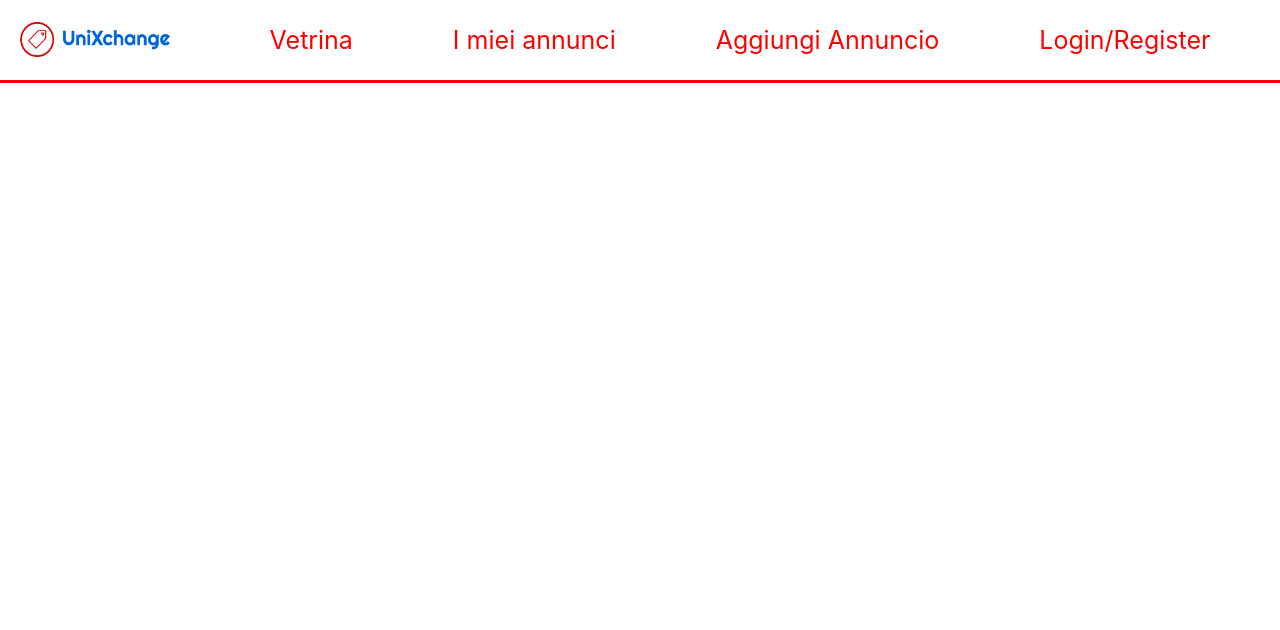
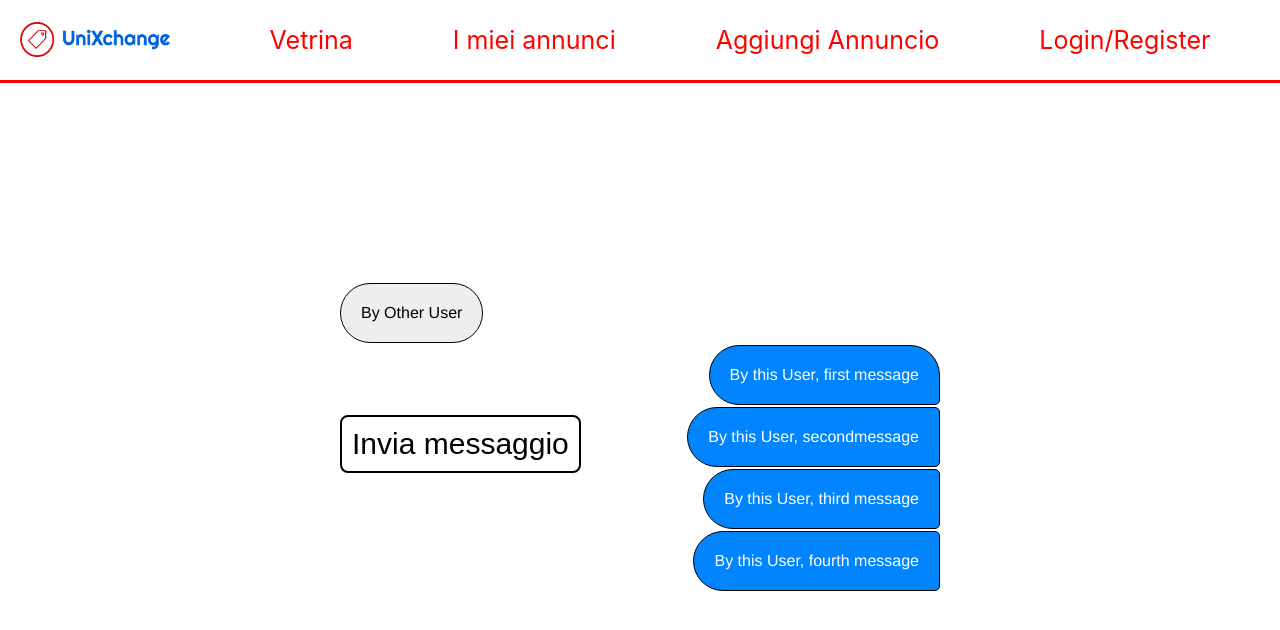
Before and after one commit to federico1110/UniXchange, a React (Create React App) app in the folder client/: page /chatUtente/1 in a window 1280 px wide. Shown: the top 630 px of the page. Built offline with nearby package versions, Linux system fonts and the light colour scheme; no server answers.

Commit message:
Creazione pagine per chat

```diff
--- a/client/src/App.css
+++ b/client/src/App.css
@@ -228,6 +228,17 @@ p {
   margin-right: 10px;
 }
 
+#info-btn {
+  margin-top: 70px;
+  padding: 10px;
+  font-size: 30px;
+  border-radius: 8px;
+  border: 2px solid black;
+  background-color: white;
+  height: 30%;
+  margin-right: 10px;
+}
+
 #img-container {
   display: flex;
   justify-content: center;
@@ -255,3 +266,51 @@ img {
 input[type=checkbox]{
   transform: scale(1.5);
 }
+
+
+.chat-container{
+  margin-top: 200px;
+  width: 600px;
+  height: 500px;
+}
+
+.chat-list li{
+  display:inline-block;
+  clear: both;
+  padding: 20px;
+  border-radius: 30px;
+  margin-bottom: 2px;
+  font-family: Helvetica, Arial, sans-serif;
+}
+
+.chat-item-him{
+  background: #eee;
+  float: left;
+}
+
+.chat-item-me{
+  float: right;
+  background: #0084ff;
+  color: #fff;
+}
+
+.chat-item-him + .chat-item-me{
+  border-bottom-right-radius: 5px;
+}
+
+.chat-item-me + .chat-item-me{
+  border-top-right-radius: 5px;
+  border-bottom-right-radius: 5px;
+}
+
+#chat-btn {
+  margin-top: 30px;
+  padding: 10px;
+  font-size: 30px;
+  border-radius: 8px;
+  border: 2px solid black;
+  background-color: white;
+  height: 30%;
+  margin-right: 10px;
+  align-self: center;
+}
--- a/client/src/App.js
+++ b/client/src/App.js
@@ -6,7 +6,7 @@ import { Vetrina } from './pages/vetrina';
 import { AddAnnuncio } from './pages/add-annuncio';
 import { Navbar } from './components/navbar';
 import { HomePage } from './pages/home-page';
-
+import { ChatUtente } from './pages/chat-utente';
 
 function App() {
   return (
@@ -18,7 +18,8 @@ function App() {
           <Route path="/mieiAnnunci" element={<MieiAnnunci />}></Route>
           <Route path="/vetrina" element={<Vetrina />}></Route>
           <Route path="/auth" element={<Auth />}></Route>
-          <Route path="/addAnnuncio" element={<AddAnnuncio />}></Route>
+          <Route path="/addAnnuncio" element={<AddAnnuncio />}>Annuncio</Route>
+          <Route path="/chatUtente/:id" element={<ChatUtente />}></Route>
         </Routes>
       </Router>
 
--- /dev/null
+++ b/client/src/pages/chat-utente.js
@@ -0,0 +1,43 @@
+import React from "react";
+import { useParams } from "react-router-dom";
+
+export const ChatUtente = () => {
+    return (
+        <div className="chat">
+            <Chat />
+        </div>
+    );
+};
+
+
+const Chat = () => {
+
+    let idAnnuncio = useParams();
+    console.log(idAnnuncio);
+
+    return (
+        <div className="chat-container">
+            <div class="chat-text">
+                <ul class="chat-list">
+                    <li class="chat-item-him">By Other User</li>
+                    <li class="chat-item-me">By this User, first message</li>
+                    <li class="chat-item-me">By this User, secondmessage</li>
+                    <li class="chat-item-me">By this User, third message</li>
+                    <li class="chat-item-me">By this User, fourth message</li>
+                </ul>
+            </div>
+            <form>
+                <button id="info-btn" type="submit">Invia messaggio</button>
+            </form>
+        </div>
+    );
+};
+
+
+/*<ul>
+ <li class="him">By Other User</li>
+ <li class="me">By this User, first message</li>
+ <li class="me">By this User, secondmessage</li>
+ <li class="me">By this User, third message</li>
+ <li class="me">By this User, fourth message</li>
+</ul>*/
--- a/client/src/pages/vetrina.js
+++ b/client/src/pages/vetrina.js
@@ -1,5 +1,6 @@
 import React, { useState } from "react";
 import axios from "axios";
+import { Link } from "react-router-dom";
 import universitaList from '../data/universita.json';
 
 const serverURL = process.env.REACT_APP_SERVER_URL || "http://localhost:3001";
@@ -153,19 +154,21 @@ export const Vetrina = () => {
                   <div>
                     <h3>Descrizione: {annuncio.descrizione}</h3>
                   </div>
+                  <div>
+                    <Link to={`/chatUtente/${annuncio._id}`}><button id="info-btn">Richiedi informazioni</button></Link>
+                  </div>
                   <div style={{ display: 'flex', justifyContent: 'center' }}>
                     <div id="img-container">
                       <img src={annuncio.immagine} alt={annuncio.nome} />
                     </div>
                   </div>
-
-
                 </li>
-              ))}
-            </ul>
-          )}
-        </div>
+          ))}
+        </ul>
       )}
     </div>
+  )
+}
+    </div >
   );
 };
```
